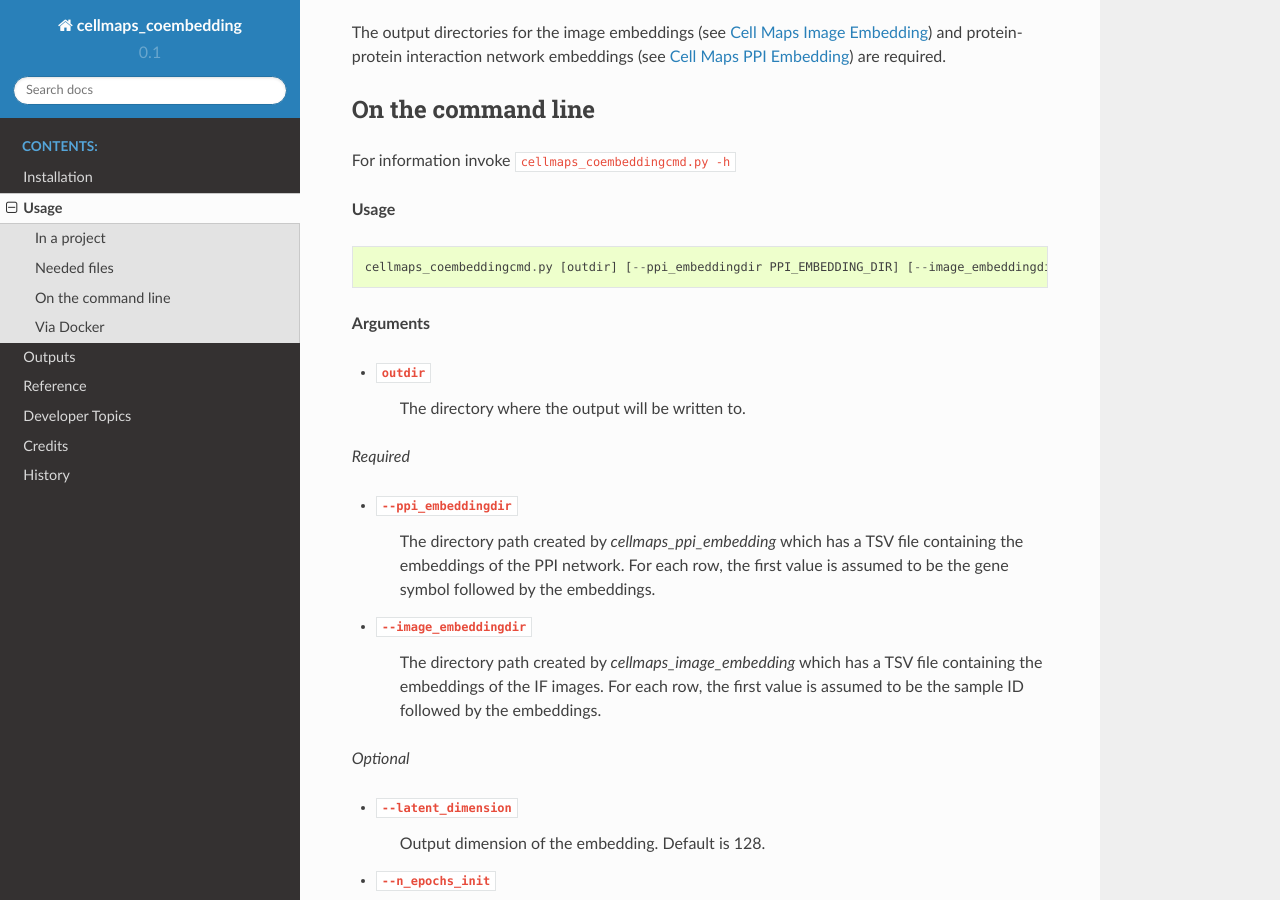
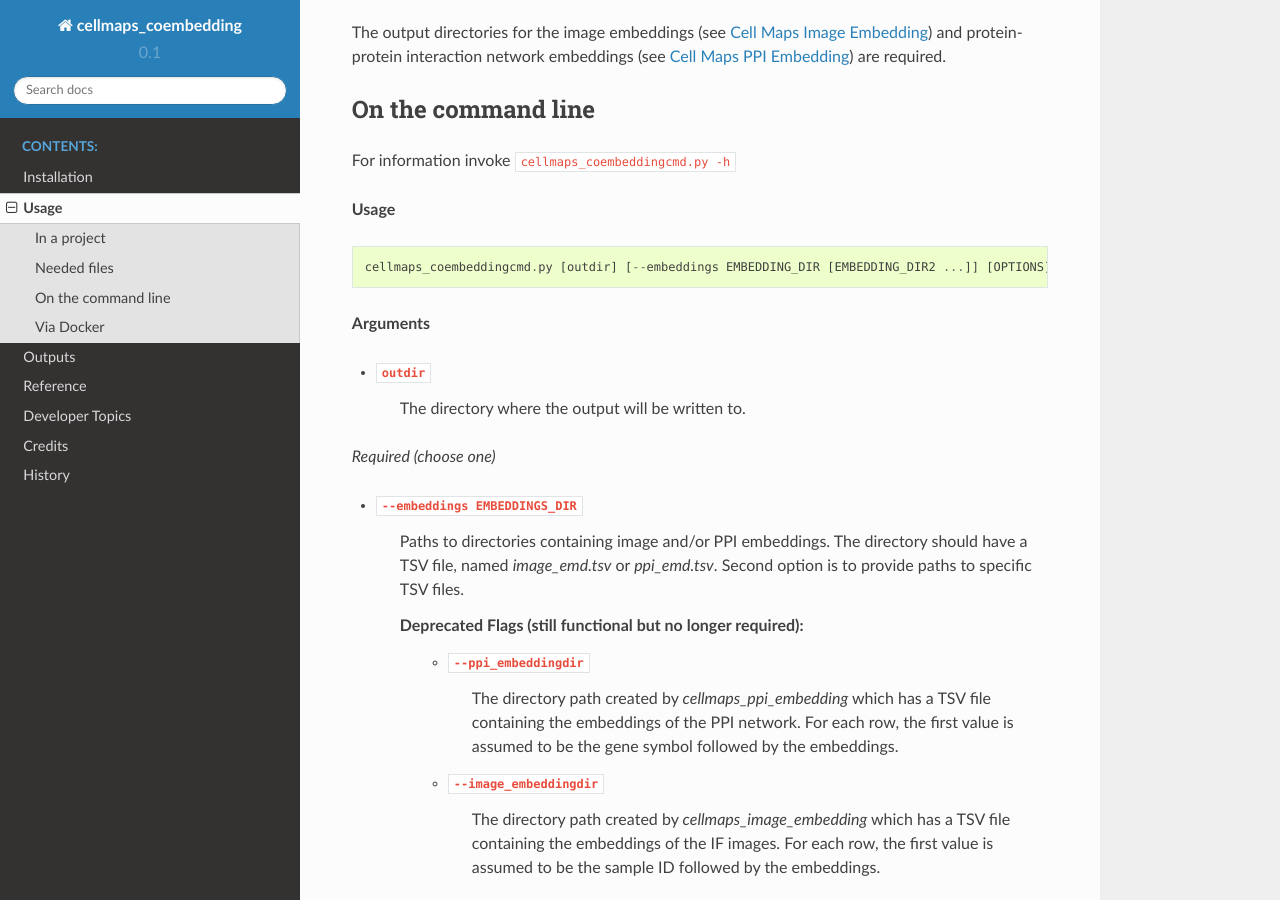
Before and after one commit to wadeschulz/cellmaps_coembedding_experimental, a Sphinx documentation site: the page built from docs/usage.rst, in a window 1280 px wide and 900 px high, scrolled down 462 px. Built offline with Sphinx 7.4.7 and the Read the Docs theme 2.0.0, drawn with Linux system fonts in a browser that asks for light colours; pages that are not in the unit, such as notebooks, are missing from menus.

Commit message:
Add docs about embeddings flag

```diff
--- a/docs/usage.rst
+++ b/docs/usage.rst
@@ -30,20 +30,26 @@ For information invoke :code:`cellmaps_coembeddingcmd.py -h`
 
 .. code-block::
 
-  cellmaps_coembeddingcmd.py [outdir] [--ppi_embeddingdir PPI_EMBEDDING_DIR] [--image_embeddingdir IMAGE_EMBEDDING_DIR] [OPTIONS]
+  cellmaps_coembeddingcmd.py [outdir] [--embeddings EMBEDDING_DIR [EMBEDDING_DIR2 ...]] [OPTIONS]
 
 **Arguments**
 
 - ``outdir``
     The directory where the output will be written to.
 
-*Required*
+*Required (choose one)*
 
-- ``--ppi_embeddingdir``
-    The directory path created by `cellmaps_ppi_embedding` which has a TSV file containing the embeddings of the PPI network. For each row, the first value is assumed to be the gene symbol followed by the embeddings.
+- ``--embeddings EMBEDDINGS_DIR``
+    Paths to directories containing image and/or PPI embeddings. The directory should have a TSV file, named `image_emd.tsv` or `ppi_emd.tsv`.
+    Second option is to provide paths to specific TSV files.
 
-- ``--image_embeddingdir``
-    The directory path created by `cellmaps_image_embedding` which has a TSV file containing the embeddings of the IF images. For each row, the first value is assumed to be the sample ID followed by the embeddings.
+    **Deprecated Flags (still functional but no longer required):**
+
+        - ``--ppi_embeddingdir``
+            The directory path created by `cellmaps_ppi_embedding` which has a TSV file containing the embeddings of the PPI network. For each row, the first value is assumed to be the gene symbol followed by the embeddings.
+
+        - ``--image_embeddingdir``
+            The directory path created by `cellmaps_image_embedding` which has a TSV file containing the embeddings of the IF images. For each row, the first value is assumed to be the sample ID followed by the embeddings.
 
 *Optional*
 
```
